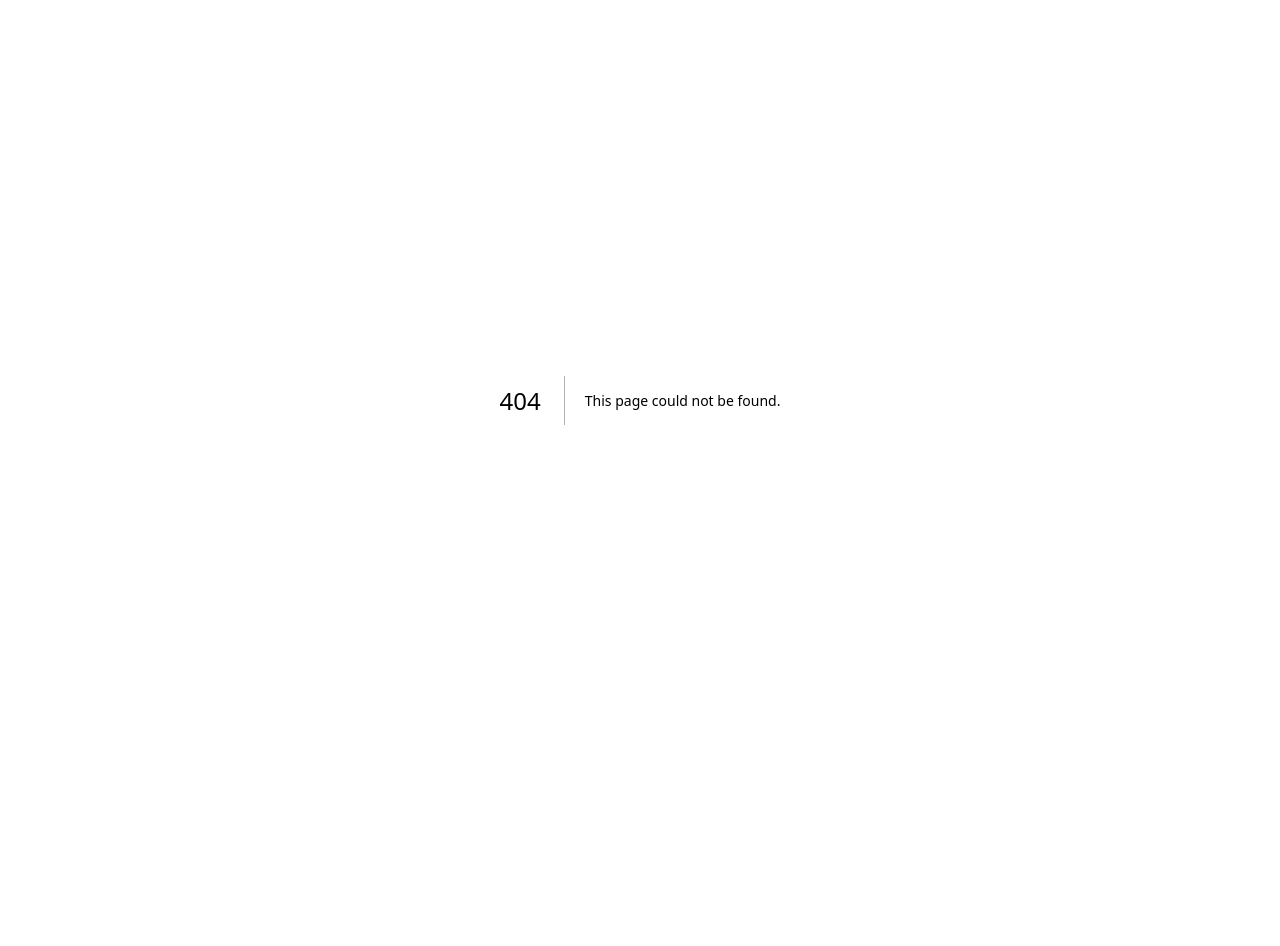
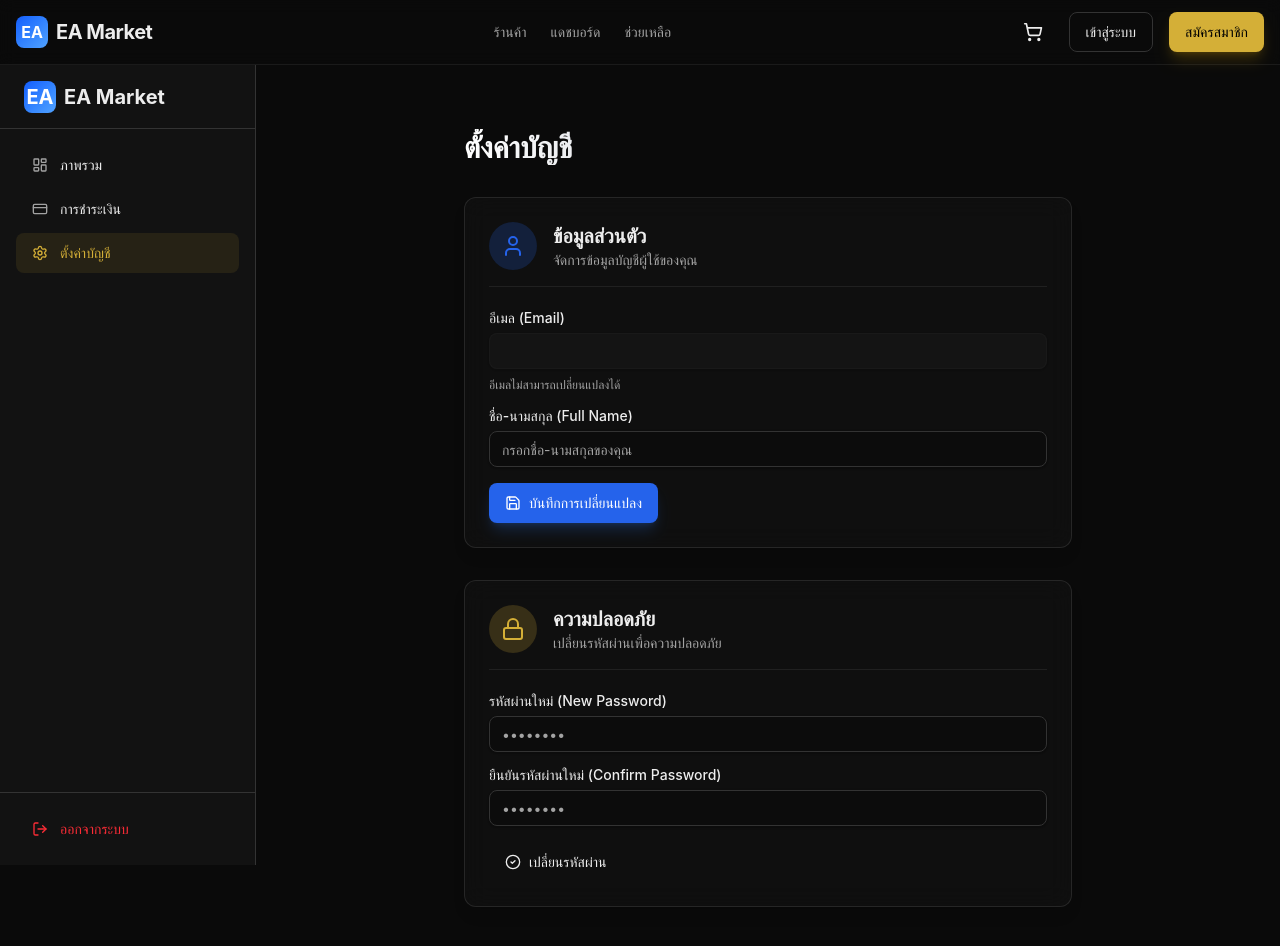
Before and after one commit to uniconsounds-cloud/ea-market-place, a Next.js app: page /dashboard/settings in a window 1280 px wide. Before the commit this address had no page. Shown: the top 946 px of the page. Before the commit the page ends 800 px from the top, so only its background shows below. Built offline with nearby package versions, Linux system fonts and the light colour scheme; no server answers.

Commit message:
Feat: Create Account Settings Page

```diff
--- /dev/null
+++ b/src/app/dashboard/settings/page.tsx
@@ -0,0 +1,219 @@
+'use client';
+
+import { useState, useEffect } from 'react';
+import { supabase } from '@/lib/supabaseClient';
+import { Button } from '@/components/ui/button';
+import { Input } from '@/components/ui/input';
+import { Label } from '@/components/ui/label';
+import { User, Lock, Save, Loader2, CheckCircle2 } from 'lucide-react';
+
+export default function SettingsPage() {
+    const [user, setUser] = useState<any>(null);
+    const [loading, setLoading] = useState(true);
+    const [savingProfile, setSavingProfile] = useState(false);
+    const [savingPassword, setSavingPassword] = useState(false);
+
+    // Profile State
+    const [fullName, setFullName] = useState('');
+    const [email, setEmail] = useState('');
+
+    // Password State
+    const [newPassword, setNewPassword] = useState('');
+    const [confirmPassword, setConfirmPassword] = useState('');
+
+    useEffect(() => {
+        const fetchProfile = async () => {
+            try {
+                const { data: { user } } = await supabase.auth.getUser();
+                if (user) {
+                    setUser(user);
+                    setEmail(user.email || '');
+
+                    const { data: profile } = await supabase
+                        .from('profiles')
+                        .select('full_name')
+                        .eq('id', user.id)
+                        .single();
+
+                    if (profile) {
+                        setFullName(profile.full_name || '');
+                    }
+                }
+            } catch (error) {
+                console.error('Error fetching profile:', error);
+            } finally {
+                setLoading(false);
+            }
+        };
+
+        fetchProfile();
+    }, []);
+
+    const handleUpdateProfile = async (e: React.FormEvent) => {
+        e.preventDefault();
+        setSavingProfile(true);
+        try {
+            const { error } = await supabase
+                .from('profiles')
+                .update({ full_name: fullName })
+                .eq('id', user.id);
+
+            if (error) throw error;
+            alert('บันทึกข้อมูลส่วนตัวเรียบร้อยแล้ว');
+        } catch (error) {
+            console.error('Error updating profile:', error);
+            alert('เกิดข้อผิดพลาดในการบันทึกข้อมูล');
+        } finally {
+            setSavingProfile(false);
+        }
+    };
+
+    const handleUpdatePassword = async (e: React.FormEvent) => {
+        e.preventDefault();
+        if (newPassword !== confirmPassword) {
+            alert('รหัสผ่านไม่ตรงกัน');
+            return;
+        }
+        if (newPassword.length < 6) {
+            alert('รหัสผ่านต้องมีความยาวอย่างน้อย 6 ตัวอักษร');
+            return;
+        }
+
+        setSavingPassword(true);
+        try {
+            const { error } = await supabase.auth.updateUser({
+                password: newPassword
+            });
+
+            if (error) throw error;
+            alert('เปลี่ยนรหัสผ่านเรียบร้อยแล้ว');
+            setNewPassword('');
+            setConfirmPassword('');
+        } catch (error) {
+            console.error('Error updating password:', error);
+            alert('เกิดข้อผิดพลาดในการเปลี่ยนรหัสผ่าน: ' + (error as any).message);
+        } finally {
+            setSavingPassword(false);
+        }
+    };
+
+    if (loading) {
+        return (
+            <div className="flex h-full items-center justify-center min-h-[500px]">
+                <Loader2 className="w-8 h-8 animate-spin text-primary" />
+            </div>
+        );
+    }
+
+    return (
+        <div className="space-y-8 max-w-2xl mx-auto p-4 md:p-8">
+            <h1 className="text-3xl font-bold bg-gradient-to-r from-white to-gray-400 bg-clip-text text-transparent">
+                ตั้งค่าบัญชี
+            </h1>
+
+            {/* Profile Section */}
+            <div className="glass-card p-6 rounded-xl border border-white/10 space-y-6">
+                <div className="flex items-center gap-4 border-b border-border/50 pb-4">
+                    <div className="p-3 bg-primary/20 rounded-full">
+                        <User className="w-6 h-6 text-primary" />
+                    </div>
+                    <div>
+                        <h2 className="text-xl font-semibold">ข้อมูลส่วนตัว</h2>
+                        <p className="text-sm text-muted-foreground">จัดการข้อมูลบัญชีผู้ใช้ของคุณ</p>
+                    </div>
+                </div>
+
+                <form onSubmit={handleUpdateProfile} className="space-y-4">
+                    <div className="grid gap-2">
+                        <Label htmlFor="email">อีเมล (Email)</Label>
+                        <Input
+                            id="email"
+                            value={email}
+                            disabled
+                            className="bg-muted/50 border-input/50"
+                        />
+                        <p className="text-xs text-muted-foreground">อีเมลไม่สามารถเปลี่ยนแปลงได้</p>
+                    </div>
+
+                    <div className="grid gap-2">
+                        <Label htmlFor="fullName">ชื่อ-นามสกุล (Full Name)</Label>
+                        <Input
+                            id="fullName"
+                            value={fullName}
+                            onChange={(e) => setFullName(e.target.value)}
+                            placeholder="กรอกชื่อ-นามสกุลของคุณ"
+                            className="bg-background/50"
+                        />
+                    </div>
+
+                    <Button type="submit" disabled={savingProfile} className="w-full sm:w-auto">
+                        {savingProfile ? (
+                            <>
+                                <Loader2 className="mr-2 h-4 w-4 animate-spin" />
+                                กำลังบันทึก...
+                            </>
+                        ) : (
+                            <>
+                                <Save className="mr-2 h-4 w-4" />
+                                บันทึกการเปลี่ยนแปลง
+                            </>
+                        )}
+                    </Button>
+                </form>
+            </div>
+
+            {/* Security Section */}
+            <div className="glass-card p-6 rounded-xl border border-white/10 space-y-6">
+                <div className="flex items-center gap-4 border-b border-border/50 pb-4">
+                    <div className="p-3 bg-accent/20 rounded-full">
+                        <Lock className="w-6 h-6 text-accent" />
+                    </div>
+                    <div>
+                        <h2 className="text-xl font-semibold">ความปลอดภัย</h2>
+                        <p className="text-sm text-muted-foreground">เปลี่ยนรหัสผ่านเพื่อความปลอดภัย</p>
+                    </div>
+                </div>
+
+                <form onSubmit={handleUpdatePassword} className="space-y-4">
+                    <div className="grid gap-2">
+                        <Label htmlFor="newPassword">รหัสผ่านใหม่ (New Password)</Label>
+                        <Input
+                            id="newPassword"
+                            type="password"
+                            value={newPassword}
+                            onChange={(e) => setNewPassword(e.target.value)}
+                            placeholder="••••••••"
+                            className="bg-background/50"
+                        />
+                    </div>
+
+                    <div className="grid gap-2">
+                        <Label htmlFor="confirmPassword">ยืนยันรหัสผ่านใหม่ (Confirm Password)</Label>
+                        <Input
+                            id="confirmPassword"
+                            type="password"
+                            value={confirmPassword}
+                            onChange={(e) => setConfirmPassword(e.target.value)}
+                            placeholder="••••••••"
+                            className="bg-background/50"
+                        />
+                    </div>
+
+                    <Button type="submit" variant="secondary" disabled={savingPassword} className="w-full sm:w-auto">
+                        {savingPassword ? (
+                            <>
+                                <Loader2 className="mr-2 h-4 w-4 animate-spin" />
+                                กำลังดำเนินการ...
+                            </>
+                        ) : (
+                            <>
+                                <CheckCircle2 className="mr-2 h-4 w-4" />
+                                เปลี่ยนรหัสผ่าน
+                            </>
+                        )}
+                    </Button>
+                </form>
+            </div>
+        </div>
+    );
+}
```
